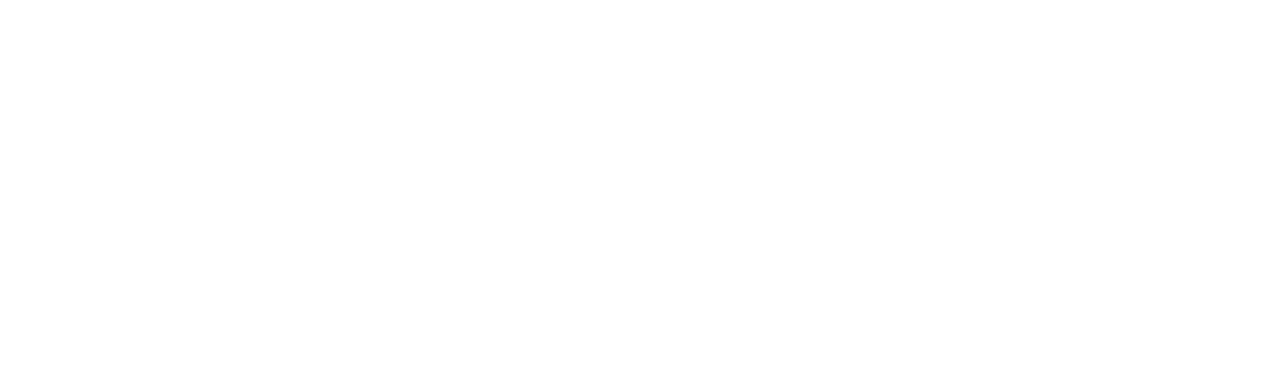
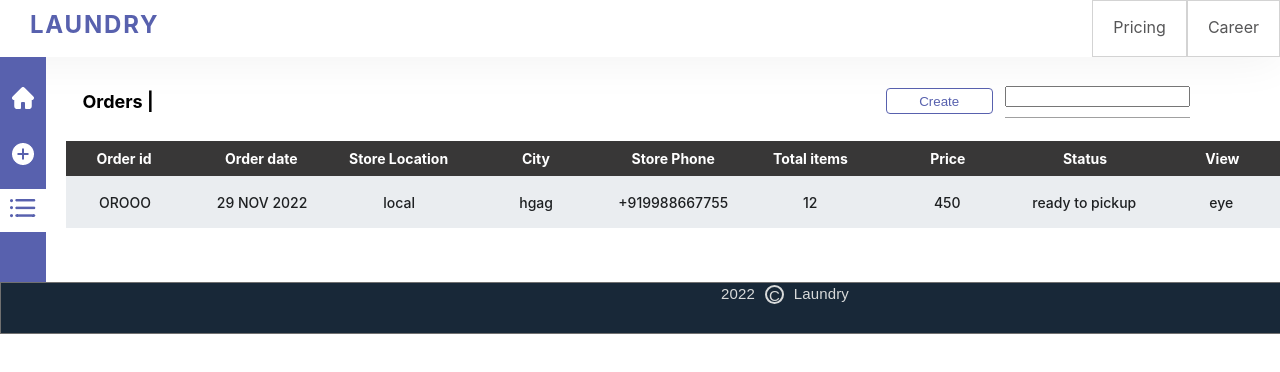
Before and after one commit to Pragati-rathore/laundry-cart-frontend, a React (Create React App) app: page /orders in a window 1280 px wide. Before the commit this address had no page. Shown: the top 372 px of the page. Built offline with nearby package versions, Linux system fonts and the light colour scheme; sample sign-in values are in the browser's storage.

Commit message:
added pastorder create order routing

```diff
--- a/src/App.js
+++ b/src/App.js
@@ -4,28 +4,28 @@
 import NavbarAndFooter from "./components/NavbarAndFooter";
 import Signin from "./components/Auth/Signin/Signin";
 import Register from "./components/Auth/Register/Register";
-
+import Home from "./components/Home/home";
+import PastOrder from "./components/PastOrders/pastOrder";
 //import SideBar from "./components/Home/sidebar";
 //import Footer from "./components/Home/footer";
 //import CreateOrderButton from "./components/createOrderButton";
 import CreateOrder from "./components/createOrder/CreateOrder";
 
-// import Home from './components/Home/home';
-
 // import "./components/summary.css"
-//import PastOrder from "./components/PastOrders/pastOrder";
-// import PastSummary from './components/PastOrders/pastSummary';
-
+ import PastSummary from './components/PastOrders/pastSummary';
 
 function App() {
   return (
     <div className="App">
       <BrowserRouter>
         <Routes>
-          <Route path="/" element={<NavbarAndFooter/>}>
-            <Route index element={<Signin/>}/>
-            <Route path="register" element={<Register/>}/>
-            <Route path="createorder" element={<CreateOrder/>}/>
+          <Route path="/" element={<NavbarAndFooter />}>
+            <Route index element={<Signin />} />
+            <Route path="register" element={<Register />} />
+            <Route path="/orders" element={<Home />}>
+              <Route index element={<PastOrder />} />
+              <Route path="new" element={<CreateOrder />} />
+            </Route>
           </Route>
         </Routes>
       </BrowserRouter>
--- /dev/null
+++ b/src/components/Home/home.css
@@ -0,0 +1,7 @@
+.orders-route-container {
+    display: flex;
+    flex-flow: row nowrap;
+    width: 100%;
+    justify-content: flex-start;
+    gap: 20px;
+}
--- a/src/components/Home/home.js
+++ b/src/components/Home/home.js
@@ -1,18 +1,26 @@
-import React from "react";
-import Footer from "./footer";
+import React, { useEffect } from "react";
 import SideBar from "./sidebar";
-import Header from "./header";
 import CreateOrderButton from "../createOrderButton";
+import { Outlet, useNavigate } from "react-router-dom";
 
-function Home(){
-     return(<>
-     <Header/>
-     <CreateOrderButton/>
-     <SideBar/>
+import "./home.css";
 
-     <Footer/>
+function Home() {
+    const navigate = useNavigate();
+    useEffect(() => {
+        //check if logged in
+        if (!localStorage.getItem("laundry-token")) {
+            navigate("/");
+        }
+    });
 
-     </>)
+    return (
+        <div className="orders-route-container">
+                <SideBar />
+                <Outlet />
+        </div>
+    );
 }
 
 export default Home;
+//<CreateOrderButton/>
--- a/src/components/Home/sidebar.css
+++ b/src/components/Home/sidebar.css
@@ -1,32 +1,28 @@
 .sidebar{
     background-color: #5861AE;
-    /* width: 25px;
-    height: 100%; */
-    top: -1.5px;
-    left: 0px;
     width: 49px;
-    height: 931px;
-    /* height: 100%; */
-    padding: 0px;
+    padding: 20px 0 50px;
     margin: 0px;
-    display: inline-block;
+    display: flex;
+    flex-flow: column;
+    gap: 20px;
+    justify-content: flex-start;
+    align-items: center;
+}
 
+.home {
+    padding: 10px 0;
+    cursor: pointer;
 }
-.home{
-    padding-left: 13px;
-    padding-top: 0px;
-    margin: 0px;
+
+.plus {
+    cursor: pointer;
 }
-.plus{
-    padding-left: 13px;
-    padding-top: 15px;
-    margin-top: 15px;
+
+#content{
+    cursor: pointer;
+    padding: 10px 0;
+    width: 100%;
+    text-align: center;
+    background-color:#FFFFFF ;
 }
-#content{
-
-    background-color:#FFFFFF ;
-    padding-left: 13px;
-    padding-top: 15px;
-    padding-bottom: 15px;
-    margin-top: 20px;
-}
--- a/src/components/Home/sidebar.js
+++ b/src/components/Home/sidebar.js
@@ -1,4 +1,5 @@
 import React from "react";
+import { useLocation } from "react-router-dom";
 import "./sidebar.css"
 
 const SideBar =()=>{
@@ -8,7 +9,6 @@
             <div className="home"><img src="/images/home.png" alt=""/></div>
             <div className="plus"><img src="/images/plus.png" alt=""/></div>
             <div id="content"><img src="/images/content.png" alt=""/></div>
-
         </div>
         </>
     )
--- a/src/components/PastOrders/pastOrder.css
+++ b/src/components/PastOrders/pastOrder.css
@@ -2,36 +2,22 @@
   display: flex;
 }
 .order{
-  top: 119px;
-left: 106px;
-width: 179px;
+width: 100%;
 height: 25px;
 text-align: left;
-font: normal normal 600 18px/48px Open Sans;
-letter-spacing: 0px;
 color: #1E2022;
 text-transform: capitalize;
-opacity: 1;
-padding-left: 50px;
 display: flex;
-margin-left: 50px;
-float: right;
-display: inline-block;
-margin-right: 0px;
-display: flex;
+}
 
-}
 h4{
   margin: 0px;
   padding: 0px;
 }
 
 .pastOrder{
-  position: absolute;
-  top: 3em;
-  left: 5em;
-  height: 900px;
-  width: 1350px;
+  width: 100%;
+  height: 100%;
   overflow-y: scroll;
 }
 
@@ -86,7 +72,6 @@
   outline: none;
 }
 .orders-table-header {
-  width: 90vw;
   height: 35px;
   display: flex;
   align-items: center;
@@ -116,7 +101,6 @@
   color: white;
 }
 .details-container1 {
-  width: 90vw;
   height: 50px;
   /* padding: 0 1em; */
   display: flex;
@@ -126,7 +110,6 @@
   border: 1px solid #eaedf0;
 }
 .details-container2 {
-  width: 90vw;
   height: 50px;
   /* padding: 0 1em; */
   display: flex;
--- a/src/components/PastOrders/pastOrder.js
+++ b/src/components/PastOrders/pastOrder.js
@@ -1,28 +1,17 @@
 import React from "react";
-import SideBar from "../Home/sidebar";
-import Header from "../Home/header";
-import Footer from "../Home/footer";
-import "./pastOrder.css"
-
+import "./pastOrder.css";
 
 function PastOrder() {
-
   return (
     <>
-      <Header />
       <div className="pastOrder">
-
         <div className="table-order-main-header">
           <div className="table-main-header-data">
-            <h4 style={{ fontSize: "18px" }}>
-              Orders |
-            </h4>
+            <h4 style={{ fontSize: "18px" }}>Orders |</h4>
           </div>
           <div className="table-create-search">
             <div>
-
               <button className="create-button">Create</button>
-
             </div>
             <div className="search-bar">
               <i
@@ -32,8 +21,6 @@
               <input type="text" />{" "}
             </div>
           </div>
-
-
         </div>
 
         <div className="tablePast">
@@ -65,8 +52,6 @@
             <div className="column">
               <h6>View</h6>
             </div>
-
-
           </div>
         </div>
 
@@ -96,7 +81,8 @@
             <p>ready to pickup</p>
           </div>
           <div className="column">
-                        <p>eye
+            <p>
+              eye
               {/* <i
                             // onClick={() => changeHandler(ele._id)}
                             class="fa-solid fa-eye"
@@ -104,18 +90,10 @@
                           ></i> */}
             </p>
           </div>
-
         </div>
-
       </div>
-
-
-      <SideBar />
-
-      <Footer />
-
     </>
-  )
+  );
 }
 
 export default PastOrder;
--- a/src/components/createOrder/CreateOrder.css
+++ b/src/components/createOrder/CreateOrder.css
@@ -8,6 +8,8 @@
 
     font-size: 16px;
     box-sizing: border-box;
+    padding: 20px 20px;
+    width: 100%;
 }
 
 .create-order-header {
```
Lines whose indentation alone changed are shown as unchanged.
